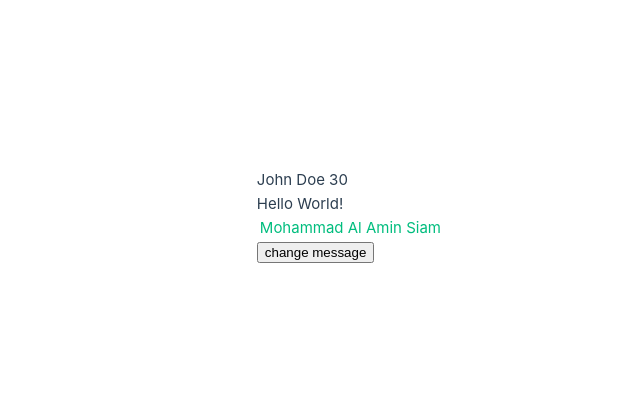
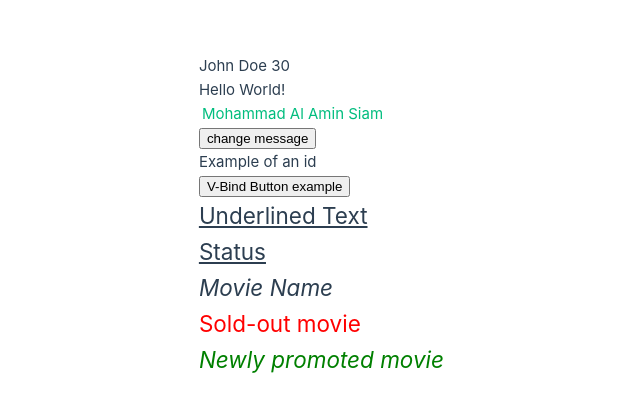
Before and after one commit to draftstore/Vuejs-3-practice, a Vue app in the folder VueJs codevolution/view-basics/: page / in a window 1280 px wide. Shown: the part 184-596 px from the top of the page, without its empty margins (196-836 px from the left). Built offline with nearby package versions, Linux system fonts and the light colour scheme.

Commit message:
binding classes

```diff
--- a/VueJs codevolution/view-basics/src/App.vue
+++ b/VueJs codevolution/view-basics/src/App.vue
@@ -8,7 +8,12 @@ export default {
       age: 30,
       channel: 'Mohammad Al Amin Siam',
       facebook: 'https://www.facebook.com/mohammad.alamin.siam',
-      example_of_an_html: '<a href="https://www.facebook.com/mohammad.alamin.siam">Mohammad Al Amin Siam</a>'
+      example_of_an_html: '<a href="https://www.facebook.com/mohammad.alamin.siam">Mohammad Al Amin Siam</a>',
+      headingId: 'heading',
+      isDisabled: false,
+      status: 'danger',
+      isPromoted: true,
+      isSoldout: true
     }
   },
   methods: {
@@ -31,6 +36,13 @@ Essentially, it works like {{ ... }} interpolation but in a more explicit way --
     <p v-text="message"></p>
     <p v-html="example_of_an_html"></p>
     <button @click="changeMessage">change message</button>
+    <div v-bind:id="headingId">Example of an id</div>
+    <button v-bind:disabled="isDisabled">V-Bind Button example</button>
+    <h2 v-bind="{ class: 'underline' }">Underlined Text</h2>
+    <h2 class="underline" v-bind:class="status">Status</h2>
+    <h2 v-bind:class="isPromoted && 'promoted'">Movie Name</h2>
+    <h2 v-bind:class="isSoldout ? 'sold-out' : 'new'">Sold-out movie</h2> <!-- Conditional binding -->
+    <h2 v-bind:class="['new', 'promoted']">Newly promoted movie</h2> <!-- Array of classes -->
   </div>
 </template>
 <!--Two ways to bind texts-->
@@ -43,6 +55,22 @@ header {
 .logo {
   display: block;
   margin: 0 auto 2rem;
+}
+
+.underline {
+  text-decoration: underline;
+}
+
+.promoted {
+  font-style: italic;
+}
+
+.new {
+  color: green;
+}
+
+.sold-out {
+  color: red;
 }
 
 @media (min-width: 1024px) {
```
